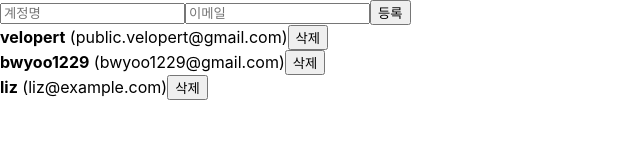
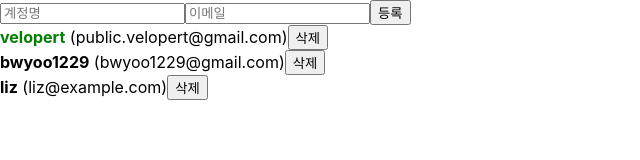
Before and after one commit to bwyoo1229/fc-react, a React (Create React App) app: page / in a window 1280 px wide. Shown: the top 160 px of the page, without its empty margins (0-640 px from the left). Built offline with nearby package versions, Linux system fonts and the light colour scheme.

Commit message:
배열에 항목 수정하기
&nbsp 띄어쓰기 in html / jsx
computed propety name은 객체의 Key를 변수로 이용해서 dynamic 하게 쓰고 싶을 때 쓰는 기능이다.

```diff
--- a/src/App.js
+++ b/src/App.js
@@ -25,16 +25,19 @@
       id: 1,
       username: 'velopert',
       email: 'public.velopert@gmail.com',
+      active: true,
     },
     {
       id: 2,
       username: 'bwyoo1229',
       email: 'bwyoo1229@gmail.com',
+      active: false,
     },
     {
       id: 3,
       username: 'liz',
       email: 'liz@example.com',
+      active: false,
     },
   ]);
 
@@ -59,10 +62,15 @@
     setUsers(users.filter((user) => user.id !== id));
   };
 
+  // 배열의 요소를 업데이트 할때 불변성을 유지하기 위해서 map 함수를 사용해준다.
+  const onToggle = (id) => {
+    setUsers(users.map((user) => (user.id === id ? { ...user, active: !user.active } : user)));
+  };
+
   return (
     <>
       <CreateUser username={username} email={email} onChange={onChange} onCreate={onCreate} />
-      <UserList users={users} onRemove={onRemove} />
+      <UserList users={users} onRemove={onRemove} onToggle={onToggle} />
     </>
   );
 }
--- a/src/UserList.js
+++ b/src/UserList.js
@@ -2,23 +2,33 @@
 
 // 하나의 컴포넌트 파일에 두개의 컴포넌트를 만들어도 상관 없다
 // props를 받아올때 비구조화 할당 이용
-function User({ user, onRemove }) {
-  const { username, email, id } = user;
+function User({ user, onRemove, onToggle }) {
+  const { username, email, id, active } = user;
   return (
     <div>
-      <b>{username}</b> <span>({email})</span>
+      <b
+        style={{
+          color: active ? 'green' : 'black',
+          cursor: 'pointer',
+        }}
+        onClick={() => onToggle(id)}
+      >
+        {username}
+      </b>
+      &nbsp;
+      <span>({email})</span>
       <button onClick={() => onRemove(id)}>삭제</button>
     </div>
   );
 }
-function UserList({ users, onRemove }) {
+function UserList({ users, onRemove, onToggle }) {
   // Each child in a list should have a unique "key" prop.
   // 효율적인 re-rendering을 위해서 각 배열의 고유한 key 값을 지정해주어야 한다.
   // re-rendering 할때 key 값을 통해서 객체들을 관리하고 있기 때문에 배열에서 특정 객체의 추가/ 삭제가 효율적으로 된다.
   return (
     <div>
       {users.map((user) => (
-        <User user={user} key={user.id} onRemove={onRemove} />
+        <User user={user} key={user.id} onRemove={onRemove} onToggle={onToggle} />
       ))}
       {/* 만약 key으로 쓸 수 있는 고유 값이 없다면 index 값을 넣어줄 수 있다. 하지만 비효율적 */}
       {/* {users.map((user, index) => (
```
